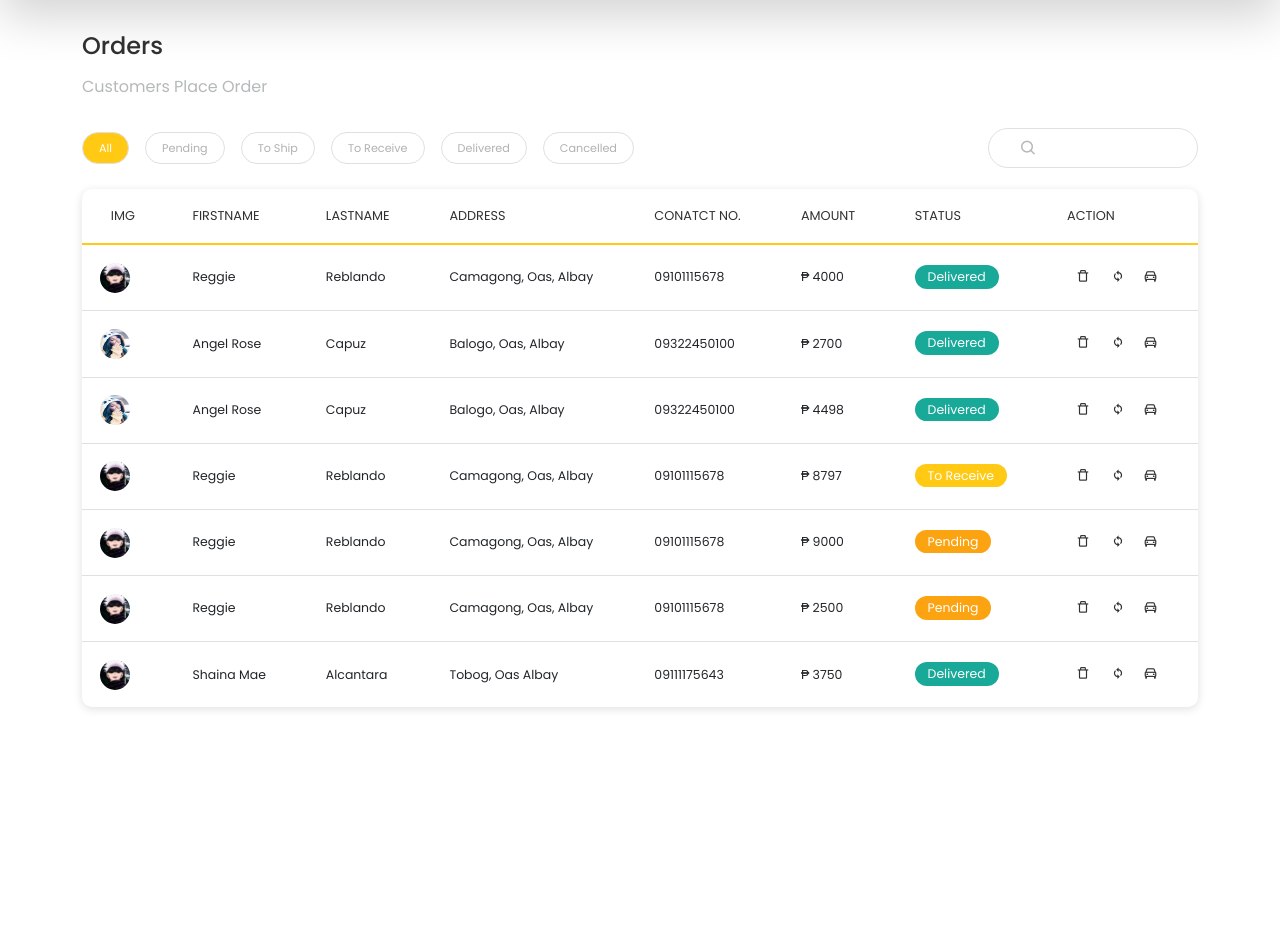
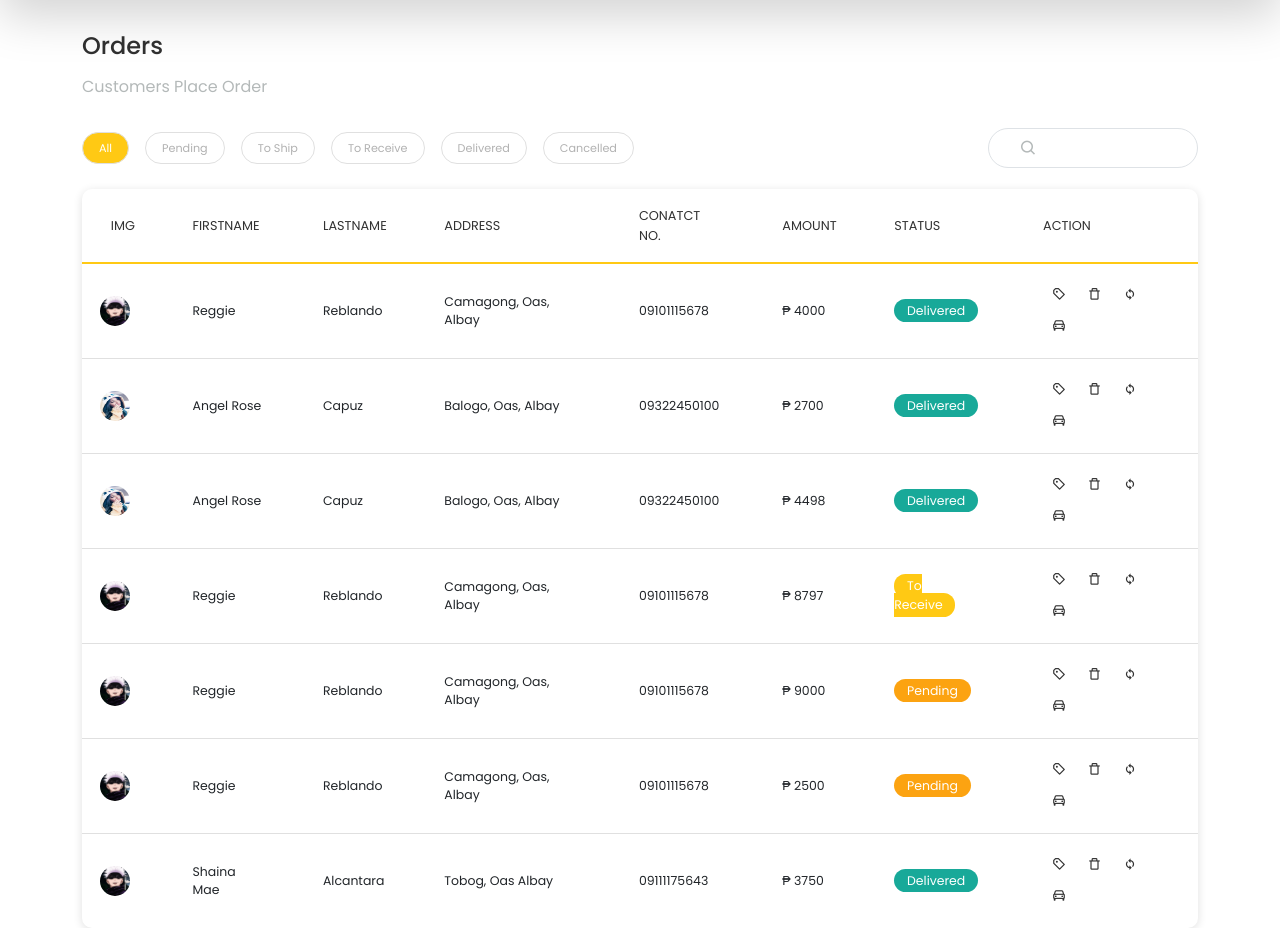
Before and after one commit to RRREBLANDO/Shoepee, a PHP site: page /orders.php in a window 1280 px wide. Shown: the part 72-1000 px from the top of the page. Before the commit the page ends 782 px from the top, so only its background shows below. Run offline with PHP 8.4, Linux system fonts and the light colour scheme; a user stored in the database is signed in; data comes from the database, SQL or seed files in the repository; data that the repository does not hold is empty; some libraries are stand-ins or nearby versions.

Commit message:
Add files via upload

```diff
--- a/admin/orders.php
+++ b/admin/orders.php
@@ -176,6 +176,7 @@
                                                 <td>₱ '.$row['amount'].'</td>
                                                 <td><span class="order-status">'.$row['order_status'].'</span></td>
                                                 <td>
+                                                    <button class="btn btn-sm ordered-items" data-target="view-items-modal" value="'.$row['id'].'"><i class="bx bx-purchase-tag-alt"></i></button>
                                                     <button class="btn btn-sm ordered-delete" data-target="delete-order-dialog" value="'.$row['id'].'"><i class="bx bx-trash-alt"></i></button>
                                                     <button class="btn btn-sm ordered-update" data-target="update-order-modal" value="'.$row['id'].'"><i class="bx bx-sync bx-rotate-180" ></i></button>';
                                         $order_id = $row['id'];
```
